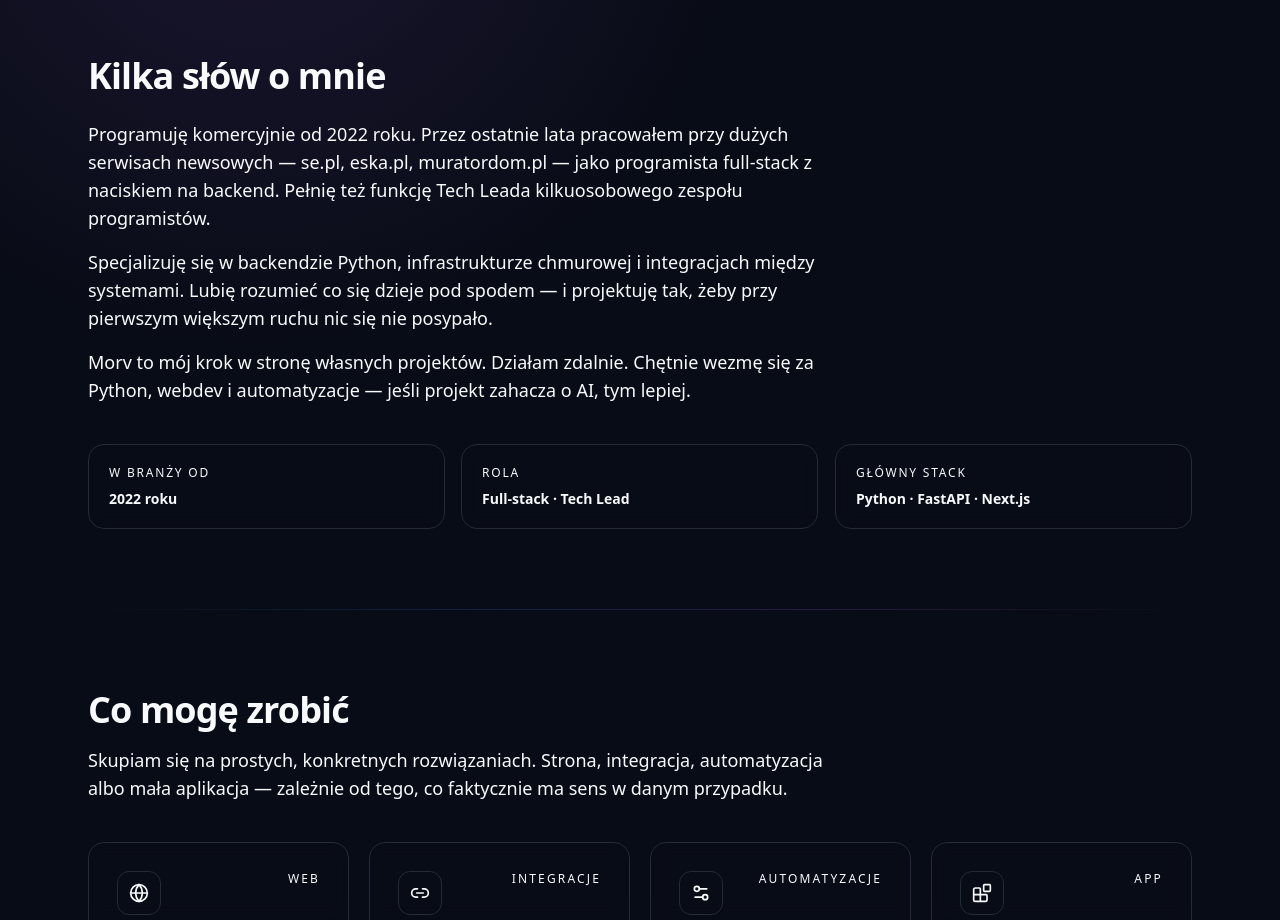
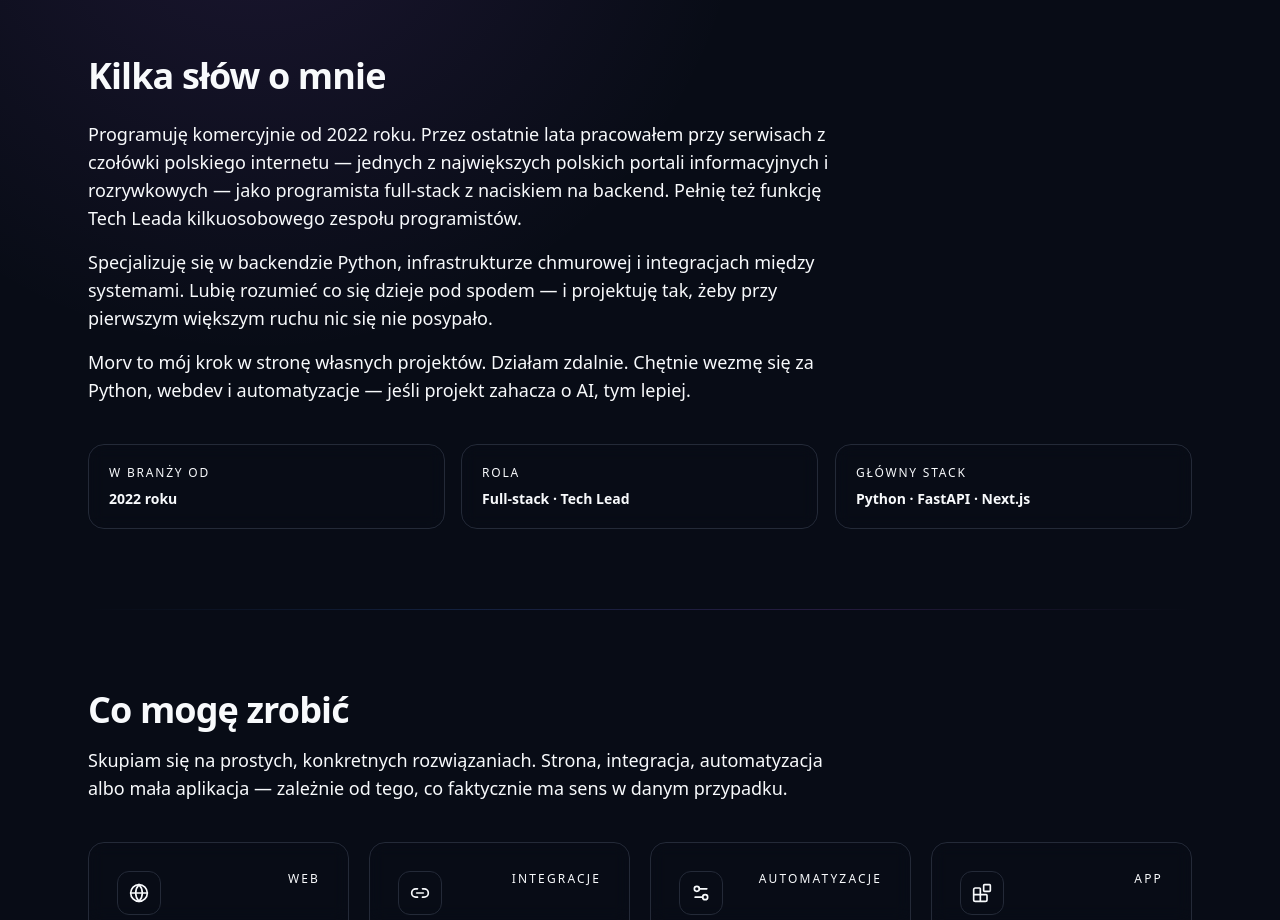
Before and after one commit to morveusz93/morv-dev, a Next.js app: page / in a window 1280 px wide. Shown: the part 880-1800 px from the top of the page. Built offline with nearby package versions, Linux system fonts and the light colour scheme.

Commit message:
feat: change about me

```diff
--- a/src/components/sections/About.tsx
+++ b/src/components/sections/About.tsx
@@ -19,9 +19,10 @@ export function About() {
           <div className="space-y-4 text-base leading-7 text-muted-foreground sm:text-lg">
             <p>
               Programuję komercyjnie od 2022 roku. Przez ostatnie lata
-              pracowałem przy dużych serwisach newsowych —{" "}
+              pracowałem przy serwisach z czołówki polskiego internetu —{" "}
               <span className="font-medium text-foreground/80">
-                se.pl, eska.pl, muratordom.pl
+                jednych z największych polskich portali informacyjnych i
+                rozrywkowych
               </span>{" "}
               — jako programista full-stack z naciskiem na backend. Pełnię też
               funkcję Tech Leada kilkuosobowego zespołu programistów.
```
